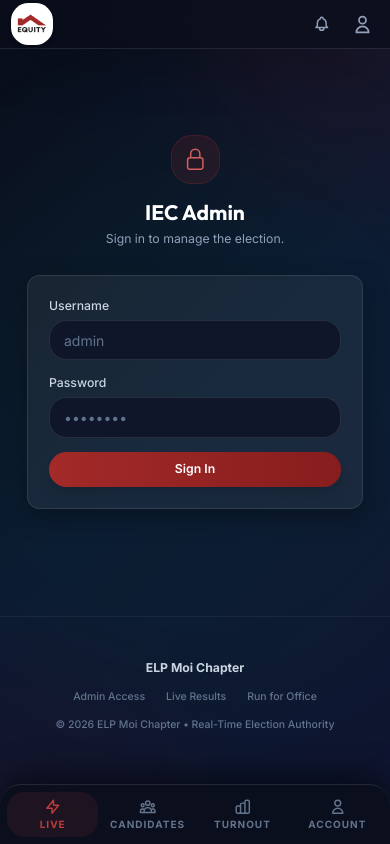
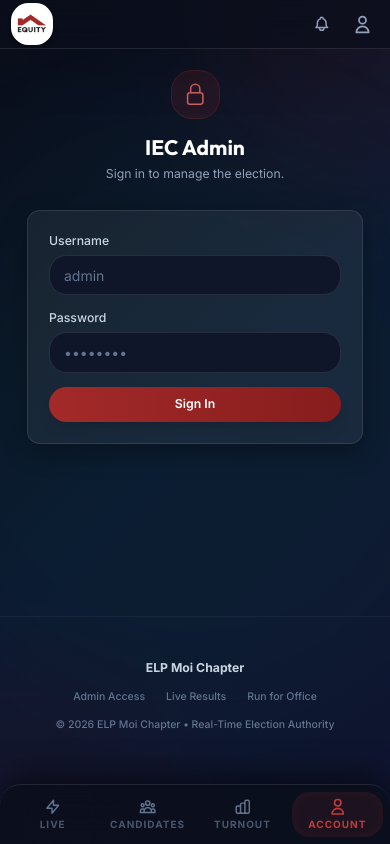
Before and after one commit to Elvinoacer/ELC_IEC_mu, a Next.js app: page /admin in a window 390 px wide. Built offline with nearby package versions, Linux system fonts and the light colour scheme; no server answers.

Commit message:
feat: add loading component with spinner and loading text style: improve layout responsiveness by adding overflow-x-hidden

```diff
--- /dev/null
+++ b/app/(public)/loading.tsx
@@ -0,0 +1,18 @@
+import React from 'react';
+
+export default function PublicLoading() {
+  return (
+    <div className="fixed inset-0 z-[100] flex items-center justify-center bg-surface-900/50 backdrop-blur-sm">
+      <div className="flex flex-col items-center gap-4">
+        <div className="relative">
+          <div className="w-12 h-12 border-4 border-brand-500/20 border-t-brand-600 rounded-full animate-spin"></div>
+          <div className="absolute inset-0 w-12 h-12 border-4 border-transparent border-b-accent-500 rounded-full animate-spin [animation-duration:1.5s]"></div>
+        </div>
+        <div className="flex flex-col items-center">
+          <span className="text-[10px] font-black uppercase tracking-[0.3em] text-brand-500 animate-pulse">Loading</span>
+          <div className="h-0.5 w-8 bg-gradient-to-r from-brand-600 to-accent-600 rounded-full mt-1"></div>
+        </div>
+      </div>
+    </div>
+  );
+}
--- a/app/globals.css
+++ b/app/globals.css
@@ -90,6 +90,8 @@
     scroll-behavior: smooth;
     -webkit-font-smoothing: antialiased;
     -moz-osx-font-smoothing: grayscale;
+    overflow-x: hidden;
+    touch-action: manipulation;
   }
 
   @media (max-width: 640px) {
@@ -107,6 +109,7 @@
     background: var(--color-surface-900);
     color: #e2e8f0;
     min-height: 100dvh;
+    overflow-x: hidden;
   }
 
   ::selection {
@@ -199,21 +202,21 @@
 
   /* Fade in animation */
   .fade-in {
-    animation: fadeIn 0.5s var(--ease-out-expo) forwards;
+    animation: fadeIn 0.3s var(--ease-out-expo) forwards;
   }
 
   @keyframes fadeIn {
-    from { opacity: 0; transform: translateY(10px); }
+    from { opacity: 0; transform: translateY(8px); }
     to { opacity: 1; transform: translateY(0); }
   }
 
   /* Slide up animation */
   .slide-up {
-    animation: slideUp 0.6s var(--ease-out-expo) forwards;
+    animation: slideUp 0.4s var(--ease-out-expo) forwards;
   }
 
   @keyframes slideUp {
-    from { opacity: 0; transform: translateY(20px); }
+    from { opacity: 0; transform: translateY(16px); }
     to { opacity: 1; transform: translateY(0); }
   }
 
--- a/components/layouts/PublicShell.tsx
+++ b/components/layouts/PublicShell.tsx
@@ -1,10 +1,22 @@
+'use client';
+
 import React from 'react';
 import ELPLogo from '@/components/ELPLogo';
 import Link from 'next/link';
+import { usePathname } from 'next/navigation';
 
 export default function PublicShell({ children }: { children: React.ReactNode }) {
+  const pathname = usePathname();
+
+  const navItems = [
+    { href: '/results', label: 'Live', icon: <path strokeLinecap="round" strokeLinejoin="round" strokeWidth={2} d="M13 10V3L4 14h7v7l9-11h-7z" /> },
+    { href: '/register-candidate', label: 'Candidates', icon: <path strokeLinecap="round" strokeLinejoin="round" strokeWidth={2} d="M17 20h5v-2a3 3 0 00-5.356-1.857M17 20H7m10 0v-2c0-.656-.126-1.283-.356-1.857M7 20H2v-2a3 3 0 015.356-1.857M7 20v-2c0-.656.126-1.283.356-1.857m0 0a5.002 5.002 0 019.288 0M15 7a3 3 0 11-6 0 3 3 0 016 0zm6 3a2 2 0 11-4 0 2 2 0 014 0zM7 10a2 2 0 11-4 0 2 2 0 014 0z" /> },
+    { href: '/', label: 'Turnout', icon: <path strokeLinecap="round" strokeLinejoin="round" strokeWidth={2} d="M9 19v-6a2 2 0 00-2-2H5a2 2 0 00-2 2v6a2 2 0 002 2h2a2 2 0 002-2zm0 0V9a2 2 0 012-2h2a2 2 0 012 2v10m-6 0a2 2 0 002 2h2a2 2 0 002-2m0 0V5a2 2 0 012-2h2a2 2 0 012 2v14a2 2 0 01-2 2h-2a2 2 0 01-2-2z" /> },
+    { href: '/admin', label: 'Account', icon: <path strokeLinecap="round" strokeLinejoin="round" strokeWidth={2} d="M16 7a4 4 0 11-8 0 4 4 0 018 0zM12 14a7 7 0 00-7 7h14a7 7 0 00-7-7z" /> },
+  ];
+
   return (
-    <div className="min-h-dvh bg-gradient-main flex flex-col">
+    <div className="min-h-dvh bg-gradient-main flex flex-col overflow-x-hidden">
       {/* Decorative background elements */}
       <div className="fixed inset-0 pointer-events-none overflow-hidden">
         <div className="absolute -top-40 -right-40 w-96 h-96 bg-brand-600/8 rounded-full blur-3xl" />
@@ -19,8 +31,8 @@ export default function PublicShell({ children }: { children: React.ReactNode })
             <ELPLogo />
           </Link>
           <nav className="hidden md:flex items-center gap-6">
-            <Link href="/results" className="text-brand-400 border-b-2 border-brand-500 pb-1 font-semibold text-sm">Results</Link>
-            <Link href="/register-candidate" className="text-slate-400 hover:text-white transition-colors font-semibold text-sm">Run for Office</Link>
+            <Link href="/results" className={`${pathname === '/results' ? 'text-brand-400 border-b-2 border-brand-500' : 'text-slate-400 hover:text-white'} pb-1 font-semibold text-sm transition-all`}>Results</Link>
+            <Link href="/register-candidate" className={`${pathname === '/register-candidate' ? 'text-brand-400 border-b-2 border-brand-500' : 'text-slate-400 hover:text-white'} pb-1 font-semibold text-sm transition-all`}>Run for Office</Link>
           </nav>
         </div>
         <div className="flex items-center gap-2 sm:gap-4">
@@ -34,28 +46,33 @@ export default function PublicShell({ children }: { children: React.ReactNode })
       </header>
 
       {/* Main content */}
-      <main className="relative z-10 flex-1 flex flex-col items-center justify-center px-[var(--spacing-page)] pt-20 sm:pt-24 pb-12">
+      <main className="relative z-10 flex-1 flex flex-col items-center px-[var(--spacing-page)] pt-20 sm:pt-24 pb-12 w-full">
         {children}
       </main>
 
       {/* BottomNavBar (Mobile Only) */}
-      <nav className="fixed bottom-0 w-full grid grid-cols-4 gap-1 p-2 md:hidden bg-surface-900/80 backdrop-blur-xl border-t border-white/10 z-50 rounded-t-2xl shadow-[0_-10px_30px_rgba(0,0,0,0.5)]">
-        <Link href="/results" className="flex flex-col items-center justify-center text-brand-500 bg-brand-500/10 rounded-xl px-2 py-1.5">
-          <svg className="w-5 h-5" fill="none" stroke="currentColor" viewBox="0 0 24 24"><path strokeLinecap="round" strokeLinejoin="round" strokeWidth={2} d="M13 10V3L4 14h7v7l9-11h-7z" /></svg>
-          <span className="text-[10px] font-bold uppercase tracking-widest mt-0.5">Live</span>
-        </Link>
-        <Link href="/register-candidate" className="flex flex-col items-center justify-center text-slate-500 hover:text-brand-400 rounded-xl px-2 py-1.5">
-          <svg className="w-5 h-5" fill="none" stroke="currentColor" viewBox="0 0 24 24"><path strokeLinecap="round" strokeLinejoin="round" strokeWidth={2} d="M17 20h5v-2a3 3 0 00-5.356-1.857M17 20H7m10 0v-2c0-.656-.126-1.283-.356-1.857M7 20H2v-2a3 3 0 015.356-1.857M7 20v-2c0-.656.126-1.283.356-1.857m0 0a5.002 5.002 0 019.288 0M15 7a3 3 0 11-6 0 3 3 0 016 0zm6 3a2 2 0 11-4 0 2 2 0 014 0zM7 10a2 2 0 11-4 0 2 2 0 014 0z" /></svg>
-          <span className="text-[10px] font-bold uppercase tracking-widest mt-0.5">Candidates</span>
-        </Link>
-        <Link href="/" className="flex flex-col items-center justify-center text-slate-500 hover:text-brand-400 rounded-xl px-2 py-1.5">
-          <svg className="w-5 h-5" fill="none" stroke="currentColor" viewBox="0 0 24 24"><path strokeLinecap="round" strokeLinejoin="round" strokeWidth={2} d="M9 19v-6a2 2 0 00-2-2H5a2 2 0 00-2 2v6a2 2 0 002 2h2a2 2 0 002-2zm0 0V9a2 2 0 012-2h2a2 2 0 012 2v10m-6 0a2 2 0 002 2h2a2 2 0 002-2m0 0V5a2 2 0 012-2h2a2 2 0 012 2v14a2 2 0 01-2 2h-2a2 2 0 01-2-2z" /></svg>
-          <span className="text-[10px] font-bold uppercase tracking-widest mt-0.5">Turnout</span>
-        </Link>
-        <Link href="/admin" className="flex flex-col items-center justify-center text-slate-500 hover:text-brand-400 rounded-xl px-2 py-1.5">
-          <svg className="w-5 h-5" fill="none" stroke="currentColor" viewBox="0 0 24 24"><path strokeLinecap="round" strokeLinejoin="round" strokeWidth={2} d="M16 7a4 4 0 11-8 0 4 4 0 018 0zM12 14a7 7 0 00-7 7h14a7 7 0 00-7-7z" /></svg>
-          <span className="text-[10px] font-bold uppercase tracking-widest mt-0.5">Account</span>
-        </Link>
+      <nav className="fixed bottom-0 left-0 right-0 grid grid-cols-4 gap-1 p-2 md:hidden bg-surface-900/80 backdrop-blur-xl border-t border-white/10 z-50 rounded-t-2xl shadow-[0_-10px_30px_rgba(0,0,0,0.5)]">
+        {navItems.map((item) => {
+          const isActive = pathname === item.href;
+          return (
+            <Link
+              key={item.href}
+              href={item.href}
+              className={`flex flex-col items-center justify-center rounded-xl px-2 py-1.5 transition-all duration-300 ${
+                isActive
+                  ? 'text-brand-500 bg-brand-500/10 shadow-[inset_0_0_12px_rgba(163,42,41,0.1)]'
+                  : 'text-slate-500 hover:text-brand-400 hover:bg-white/5'
+              }`}
+            >
+              <svg className={`w-5 h-5 transition-transform duration-300 ${isActive ? 'scale-110' : ''}`} fill="none" stroke="currentColor" viewBox="0 0 24 24">
+                {item.icon}
+              </svg>
+              <span className={`text-[10px] font-bold uppercase tracking-widest mt-0.5 transition-all ${isActive ? 'opacity-100' : 'opacity-70'}`}>
+                {item.label}
+              </span>
+            </Link>
+          );
+        })}
       </nav>
 
       {/* Footer */}
--- a/components/layouts/VoterShell.tsx
+++ b/components/layouts/VoterShell.tsx
@@ -19,7 +19,7 @@ export default function VoterShell({ children, step = 'phone' }: VoterShellProps
   const currentIndex = steps.findIndex((s) => s.key === step);
 
   return (
-    <div className="min-h-dvh bg-gradient-main flex flex-col">
+    <div className="min-h-dvh bg-gradient-main flex flex-col overflow-x-hidden">
       {/* Background */}
       <div className="fixed inset-0 pointer-events-none overflow-hidden">
         <div className="absolute -top-40 -right-40 w-96 h-96 bg-brand-600/8 rounded-full blur-3xl" />
```
